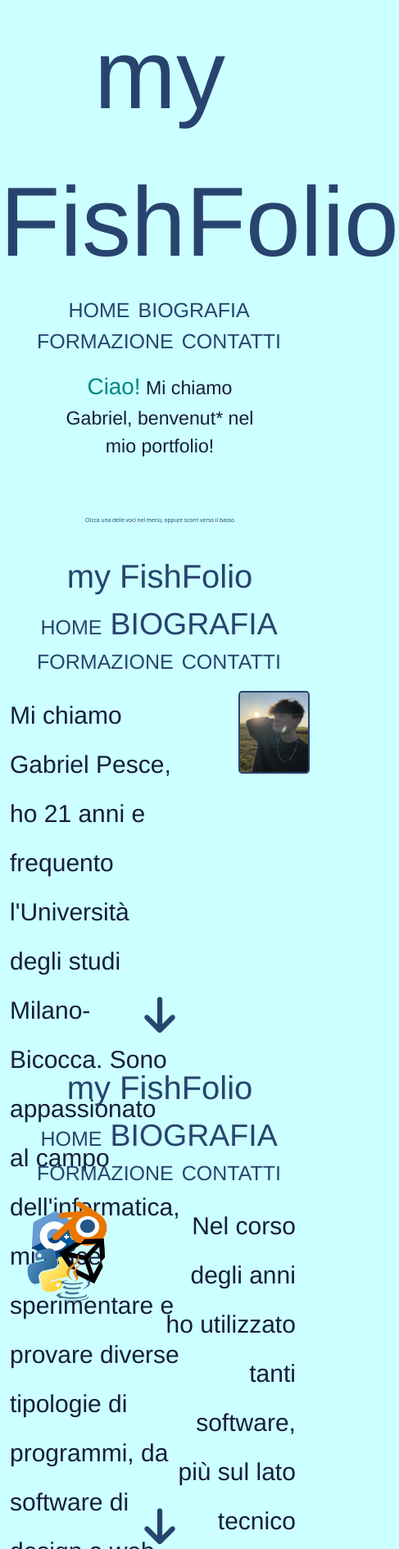
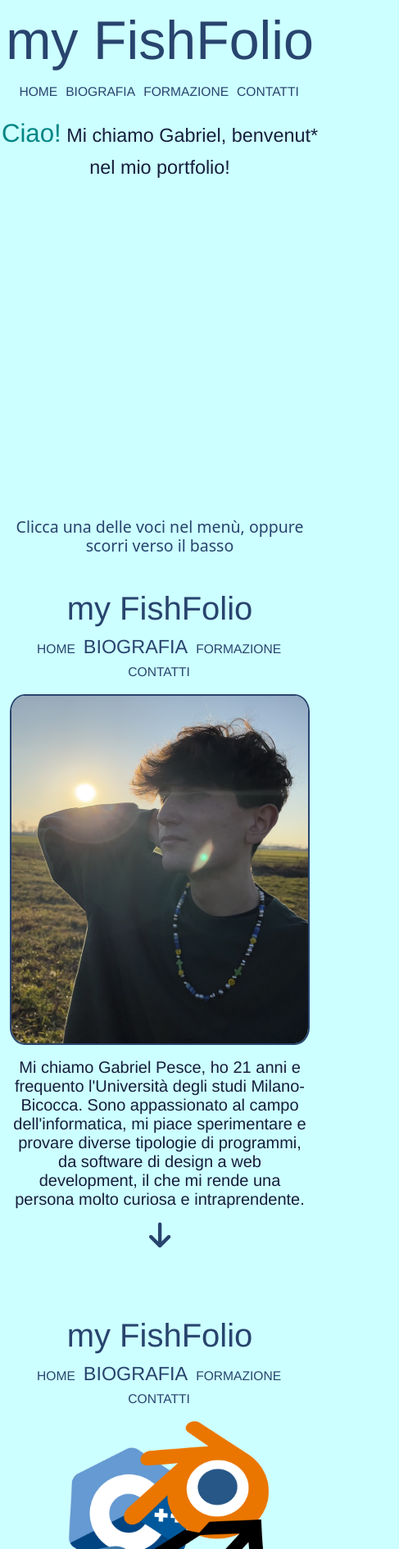
Before and after one commit to zFishStick/Portfolio, a website: page index.html in a window 390 px wide. Shown: the top 1890 px of the page at 82% size, 487 px wide, since content can reach past the window. Drawn offline with nearby package versions, Linux system fonts and the light colour scheme.

Commit message:
responsive?

```diff
--- a/HTML-CSS-JS/Css/stileHome.css
+++ b/HTML-CSS-JS/Css/stileHome.css
@@ -1,8 +1,8 @@
-html{
+html {
   scroll-behavior: smooth;
 }
 
-header{
+header {
   height: 70vh;
   margin-bottom: 9%;
   text-align: center;
@@ -22,25 +22,25 @@ header{
 ::-webkit-scrollbar-thumb {
   background: #008686;
 }
+
 /* Handle on hover */
 ::-webkit-scrollbar-thumb:hover {
   background: #00a6a6;
 }
 
-.titoloPrincipale{
+.titoloPrincipale {
   font-family: 'Franklin Gothic Medium', 'Arial Narrow', Arial, sans-serif;
   color: #28446E;
   font-size: 120px;
 }
 
-.titoloPrincipale_ridotto{
+.titoloPrincipale_ridotto {
   font-family: 'Franklin Gothic Medium', 'Arial Narrow', Arial, sans-serif;
   color: #28446E;
   font-size: 40px;
-  text-align: center;
 }
 
-.listaMenu li{
+.listaMenu li {
   font-family: 'Franklin Gothic Medium', 'Arial Narrow', Arial, sans-serif;
   font-size: 25px;
   text-transform: uppercase;
@@ -49,12 +49,12 @@ header{
   position: relative;
 }
 
-.listaMenu a{
+.listaMenu a {
   text-decoration: none;
   color: #28446E;
 }
 
-.listaMenu a::before{
+.listaMenu a::before {
   content: "";
   position: absolute;
   display: block;
@@ -71,13 +71,13 @@ header{
   transform: scaleX(1);
 }
 
-.menu-corrente{
+.menu-corrente {
   font-size: 150%;
 }
 
-.paragrafoPresentazione{
+.paragrafoPresentazione {
+  font-size: 30px;
   font-family: 'Franklin Gothic Medium', 'Arial Narrow', Arial, sans-serif;
-    max-width: 60%;
   -webkit-animation: fade-in-bottom 0.8s cubic-bezier(0.390, 0.575, 0.565, 1.000) both;
   animation: fade-in-bottom 0.8s cubic-bezier(0.390, 0.575, 0.565, 1.000) both;
   color: #161E3C;
@@ -89,18 +89,7 @@ header{
     transform: translateY(50px);
     opacity: 0;
   }
-  100% {
-    -webkit-transform: translateY(0);
-            transform: translateY(0);
-    opacity: 1;
-  }
-}
-@keyframes fade-in-bottom {
-  0% {
-    -webkit-transform: translateY(50px);
-            transform: translateY(50px);
-    opacity: 0;
-  }
+
   100% {
     -webkit-transform: translateY(0);
     transform: translateY(0);
@@ -108,25 +97,43 @@ header{
   }
 }
 
-.ciao{
-    color:rgb(2, 134, 134);
+@keyframes fade-in-bottom {
+  0% {
+    -webkit-transform: translateY(50px);
+    transform: translateY(50px);
+    opacity: 0;
   }
 
-.tastoScrollPagina, .shake{
-    max-width: fit-content;
+  100% {
+    -webkit-transform: translateY(0);
+    transform: translateY(0);
+    opacity: 1;
+  }
+}
+
+.ciao {
+  font-size: 40px;
+  color: rgb(2, 134, 134);
+}
+
+.tastoScrollPagina,
+.shake {
   color: #28446E;
-    font-size: 1.7vw;
+  font-size: 25px;
   -webkit-animation: shake 10s cubic-bezier(0.455, 0.030, 0.515, 0.955) infinite both;
   animation: shake 10s cubic-bezier(0.455, 0.030, 0.515, 0.955) infinite both;
+  width: fit-content;
 }
 
 /*MOVIMENTO TESTO*/
 @-webkit-keyframes shake {
+
   0%,
   100% {
     -webkit-transform: translateY(0);
     transform: translateY(0);
   }
+
   10%,
   30%,
   50%,
@@ -134,27 +141,33 @@ header{
     -webkit-transform: translateY(-8px);
     transform: translateY(-8px);
   }
+
   20%,
   40%,
   60% {
     -webkit-transform: translateY(8px);
     transform: translateY(8px);
   }
+
   80% {
     -webkit-transform: translateY(6.4px);
     transform: translateY(6.4px);
   }
+
   90% {
     -webkit-transform: translateY(-6.4px);
     transform: translateY(-6.4px);
   }
 }
+
 @keyframes shake {
+
   0%,
   100% {
     -webkit-transform: translateY(0);
     transform: translateY(0);
   }
+
   10%,
   30%,
   50%,
@@ -162,16 +175,19 @@ header{
     -webkit-transform: translateY(-8px);
     transform: translateY(-8px);
   }
+
   20%,
   40%,
   60% {
     -webkit-transform: translateY(8px);
     transform: translateY(8px);
   }
+
   80% {
     -webkit-transform: translateY(6.4px);
     transform: translateY(6.4px);
   }
+
   90% {
     -webkit-transform: translateY(-6.4px);
     transform: translateY(-6.4px);
@@ -179,11 +195,13 @@ header{
 }
 
 @keyframes shake {
+
   0%,
   100% {
     -webkit-transform: translateY(0);
     transform: translateY(0);
   }
+
   10%,
   30%,
   50%,
@@ -191,16 +209,19 @@ header{
     -webkit-transform: translateY(-8px);
     transform: translateY(-8px);
   }
+
   20%,
   40%,
   60% {
     -webkit-transform: translateY(8px);
     transform: translateY(8px);
   }
+
   80% {
     -webkit-transform: translateY(6.4px);
     transform: translateY(6.4px);
   }
+
   90% {
     -webkit-transform: translateY(-6.4px);
     transform: translateY(-6.4px);
@@ -212,96 +233,83 @@ header{
   0% {
     opacity: 0;
   }
-  100% {
-    opacity: 1;
-  }
-}
-@keyframes fade-in {
-  0% {
-    opacity: 0;
-  }
+
   100% {
     opacity: 1;
   }
 }
 
-.biografia{
+@keyframes fade-in {
+  0% {
+    opacity: 0;
+  }
+
+  100% {
+    opacity: 1;
+  }
+}
+
+.biografia {
   margin-top: 10%;
   margin-bottom: 11%;
-    height: 50vh;
+  height: 70vh;
   scroll-margin-top: 1vh;
   color: #161E3C;
 }
 
-.biografia h2{
+.biografia h2 {
   font-size: 2.5vw;
 }
 
-.fade{
+.fade {
   opacity: 0;
   transition: opacity 1.5s;
 }
-.fade1{
+
+.fade1 {
   opacity: 1;
   transition: opacity 1.5s;
 }
 
-.paragrafo{
-  font-size: 30px;
+.paragrafo {
+  font-size: 27px;
   font-family: 'Franklin Gothic Medium', 'Arial Narrow', Arial, sans-serif;
 }
 
-.immagineGabriel1{
-    width: 65%;
+.immagineGabriel1 {
+  width: 350px;
   border: #28446E solid 2.5px;
-    margin-left: 10%;
   border-radius: 5%;
-    position: relative;
-    display: block;
-    float: right;
 }
 
-.iconaScendi{
+.iconaScendi {
   font-size: 50px;
   color: #28446E;
-  margin-top: 70px;
 }
 
-.secondoParagrafo{
-    width: 42vw;
-    float: right;
-    line-height: 180%;
+.secondoParagrafo {
   text-align: end;
-    margin-right: 10%;
+  margin-right: 5%;
   scroll-margin-top: 5vh;
 }
 
-.immagineProgrammi{
-    width: 80%;
+.immagineProgrammi {
+  width: 350px;
 }
 
-.scroll-scale{
+.scroll-scale {
   scroll-margin-top: 7vh;
 }
 
-.terzoParagrafo{
-  line-height: 180%;
-  margin-left: 10%;
-  float: left;
-  width: 45vw;
-  scroll-margin-top: 5vh;
+.immagineTeam {
+  width: 350px;
 }
 
-.immagineTeam{
-  width: 80%;
-  float: right;
-}
-
-.contatti{
+.contatti {
   margin-top: 35%;
 }
 
-.profiliSocial{
+.profiliSocial {
   margin-left: auto;
   margin-right: auto;
   background-color: rgb(160, 219, 219);
@@ -309,14 +317,14 @@ header{
   border-radius: 10px;
 }
 
-.titoloContatti{
+.titoloContatti {
   font-size: 3.5vw;
   color: #28446E;
-    margin-bottom: 1% ;
+  margin-bottom: 1%;
   text-align: center;
 }
 
-.listaSocial{
+.listaSocial {
   list-style: none;
   margin-top: 0%;
   columns: 2;
@@ -325,7 +333,7 @@ header{
   color: #28446E;
 }
 
-.listaSocial li{
+.listaSocial li {
   font-family: 'Franklin Gothic Medium', 'Arial Narrow', Arial, sans-serif;
   font-size: 2vw;
   position: relative;
@@ -335,12 +343,13 @@ header{
   height: fit-content;
 }
 
-.listaSocial a{
+.listaSocial a {
   text-decoration: none;
   color: #28446E;
 }
 
-.iconaMail, .iconaInsta{
+.iconaMail,
+.iconaInsta {
   position: relative;
   top: 1px;
 }
--- /dev/null
+++ b/HTML-CSS-JS/Css/stileHomeMobile.css
@@ -0,0 +1,60 @@
+/* If the screen size is 666px wide or less, set the font-size of <div> to 30px */
+@media screen and (max-width: 768px) {
+  .titoloPrincipale {
+    font-size: 17vw;
+  }
+
+  .listaMenu li {
+    font-size: 4vw;
+  }
+
+  .paragrafoPresentazione {
+    font-size: 6vw;
+  }
+
+  .ciao {
+    font-size: 8vw;
+  }
+
+  .tastoScrollPagina,
+  .shake {
+    font-size: 5vw;
+  }
+
+  /* Biography */
+
+  .content{
+    text-align: center;
+  }
+
+  .content img {
+    width: 400px;
+    margin-bottom: 10px;
+  }
+
+  .content p {
+    font-size: 20px;
+    line-height: normal !important;
+  }
+
+  .biografia {
+    margin-top: 10%;
+    margin-bottom: 11%;
+    height: 100vh;
+    scroll-margin-top: 1vh;
+    color: #161E3C;
+  }
+
+  .iconaScendi{
+    margin-top: 10px;
+    font-size: 35px;
+  }
+
+  .secondoParagrafo {
+    text-align: center;
+  }
+
+  .immagineTeam{
+    width: max-content;
+  }
+}
--- a/HTML-CSS-JS/Html/Biography.html
+++ b/HTML-CSS-JS/Html/Biography.html
@@ -19,6 +19,7 @@
 <body style="background-color: #CCFFFF; cursor:default">
     <!-- QUI INIZIA LA PRESENTAZIONE -->
     <section class="biografia fade" id="biografia1">
+        <div class="text-center">
             <p class="titoloPrincipale_ridotto mb-0">my FishFolio</p>
             <ul class="listaMenu ps-1 text-center">
                 <li><a href="#home">HOME</a></li>
@@ -26,52 +27,61 @@
                 <li><a href="#formazione">FORMAZIONE</a></li>
                 <li><a href="#contatti">CONTATTI</a></li>
             </ul>
+        </div>
         <div class="container">
             <div class="row">
-                <div class="col">
+                <div class="content">
+                    <img class="immagineGabriel1 img-fluid float-md-end me-md-3 mb-3" src="./Immagini/Gabriel1.jpg">
                     <p class="lh-lg mb-0 paragrafo">Mi chiamo Gabriel Pesce, ho 21 anni e frequento
                         l'Università degli studi Milano-Bicocca. Sono appassionato al campo dell'informatica,
                         mi piace sperimentare e provare diverse tipologie di programmi, da software di design a web
                         development,
                         il che mi rende una persona molto curiosa e intraprendente.</p>
+                    <p class="mx-auto shake"><a href="#biografia2"><i
+                                class="fa-solid fa-arrow-down iconaScendi"></i></a></p>
                 </div>
-                <div class="col"><img class="immagineGabriel1" src="./Immagini/Gabriel1.jpg"></div>
             </div>
         </div>
     </section>
-    <p class="ms-auto me-auto shake"><a href="#biografia2"><i class="fa-solid fa-arrow-down iconaScendi"></i></a></p>
 
     <!-- SECONDA SEZIONE BIOGRAFIA-->
     <section class="biografia d-block fade" id="biografia2">
+        <div class="text-center">
             <p class="titoloPrincipale_ridotto mb-0">my FishFolio</p>
-        <ul class="listaMenu ps-1 text-center">
+            <ul class="listaMenu ps-1">
                 <li><a href="#home">HOME</a></li>
                 <li><a class="menu-corrente" href="#biografia1">BIOGRAFIA</a></li>
                 <li><a href="#formazione">FORMAZIONE</a></li>
                 <li><a href="#contatti">CONTATTI</a></li>
             </ul>
+        </div>
         <div class="container">
             <div class="row">
-                <div class="col"><img class="mb-5 immagineProgrammi" src="./Immagini/immagineProgrammi.png"></div>
-                <div class="col">
-                    <p class="secondoParagrafo lh-lg mb-0 paragrafo">Nel corso degli anni ho utilizzato tanti software,
+                <div class="content">
+                    <img class="img-fluid float-md-start ms-md-3 mb-3 immagineProgrammi"
+                        src="./Immagini/immagineProgrammi.png">
+                    <p class="secondoParagrafo lh-lg mb-0 paragrafo">Nel corso degli anni ho utilizzato tanti
+                        software,
                         più sul
                         lato tecnico
                         rispetto a quello grafico.
                         Non sono un esperto, conosco maggiormente dei linguaggi rispetto ad altri,
-                        con il tempo voglio continuare ad apprendere sempre più nozioni e realizzare tanti diversi tipi
+                        con il tempo voglio continuare ad apprendere sempre più nozioni e realizzare tanti diversi
+                        tipi
                         di
                         programmi.
                     </p>
+                    <p class="mx-auto shake mt-5"><a href="#biografia3"><i
+                                class="fa-solid fa-arrow-down iconaScendi"></i></a></p>
                 </div>
             </div>
         </div>
     </section>
 
-    <p class="ms-auto me-auto shake"><a href="#biografia3"><i class="fa-solid fa-arrow-down iconaScendi"></i></a></p>
 
     <!-- TERZA SEZIONE BIOGRAFIA-->
     <section class="biografia d-block fade" id="biografia3">
+        <div class="text-center">
             <p class="titoloPrincipale_ridotto mb-0">my FishFolio</p>
             <ul class="listaMenu ps-1 text-center">
                 <li><a href="#home">HOME</a></li>
@@ -79,18 +89,22 @@
                 <li><a href="#formazione">FORMAZIONE</a></li>
                 <li><a href="#contatti">CONTATTI</a></li>
             </ul>
+        </div>
         <div class="container">
             <div class="row">
-                <div class="col">
+                <div class="content">
+                    <img class="immagineTeam img-fluid float-md-end me-md-3 mb-3" src="./Immagini/teamwork.png">
                     <p class="lh-lg mb-0 paragrafo">Sono una persona socievole e estroversa. Riesco ad approcciare
                         in modo
                         rapido con le persone e sono riesco a svolgere dei compiti anche collaborando con un gruppo.
-                        In passato ho realizzato dei progetti per un'azienda ricoprendo il ruolo di leader, assegnando
+                        In passato ho realizzato dei progetti per un'azienda ricoprendo il ruolo di leader,
+                        assegnando
                         le varie task
                         al mio gruppo assicurandomi che venissero svolte nei tempi prestabiliti.
                     </p>
+                    <p class="mx-auto shake"><a href="#formazione"><i
+                                class="fa-solid fa-arrow-down iconaScendi"></i></a></p>
                 </div>
-                <div class="col"><img class="immagineTeam mb-5" src="./Immagini/teamwork.png"></div>
             </div>
         </div>
     </section>
--- a/HTML-CSS-JS/JavaScript/functions.js
+++ b/HTML-CSS-JS/JavaScript/functions.js
@@ -24,7 +24,7 @@ function loadContacts() {
     });
 }
 
-// Funzione per mostrare o nascondere gli elementi in base allo scroll
+// Funzione per mostrare o nascondere gli elementi in base allo scroll del mouse
 function updateElementVisibility() {
     const hiddenElements = document.querySelectorAll('.fade, .fade1');
 
@@ -45,8 +45,6 @@ function updateElementVisibility() {
 
   }
 
-  // Aggiungi l'evento di scroll per chiamare la funzione
   window.addEventListener('scroll', updateElementVisibility);
 
-  // Chiamare la funzione una volta all'inizio per verificare lo stato iniziale degli elementi
   updateElementVisibility();
--- a/index.html
+++ b/index.html
@@ -7,6 +7,7 @@
 <link rel="icon" type="image/x-icon"
     href="https://icons.iconarchive.com/icons/google/noto-emoji-animals-nature/512/22293-fish-icon.png">
 <link rel="stylesheet" type="text/css" href="./HTML-CSS-JS/Css/stileHome.css" />
+<link rel="stylesheet" type="text/css" href="./HTML-CSS-JS/Css/stileHomeMobile.css" />
 <link rel="stylesheet" href="https://cdn.jsdelivr.net/npm/bootstrap-icons@1.3.0/font/bootstrap-icons.css">
 <link href="https://cdn.jsdelivr.net/npm/bootstrap@5.3.1/dist/css/bootstrap.min.css" rel="stylesheet"
     integrity="sha384-4bw+/aepP/YC94hEpVNVgiZdgIC5+VKNBQNGCHeKRQN+PtmoHDEXuppvnDJzQIu9" crossorigin="anonymous">
@@ -27,8 +28,8 @@
                 <li><a href="#contatti">CONTATTI</a></li>
             </ul>
         </nav>
-        <p class="paragrafoPresentazione fs-3 mx-auto">
-            <span class="ciao fs-1">Ciao!</span> Mi chiamo Gabriel, benvenut* nel mio portfolio!
+        <p class="paragrafoPresentazione mx-auto">
+            <span class="ciao">Ciao!</span> Mi chiamo Gabriel, benvenut* nel mio portfolio!
         </p>
     </header>
 
@@ -37,7 +38,6 @@
 
     <!----------------------------------------------BIOGRAFIA-------------------------------------------------------------------------------->
     <div id="biografia"></div>
-    <p class="ms-auto me-auto shake"><a href="#formazione"><i class="fa-solid fa-arrow-down iconaScendi"></i></a></p>
 
     <!----------------------------------------------FORMAZIONE-------------------------------------------------------------------------------->
     <div id="formazione"></div>
```
Also changed, not shown: HTML-CSS-JS/Html/Formation.html (+15 -9 lines). Lines whose indentation alone changed are shown as unchanged.
